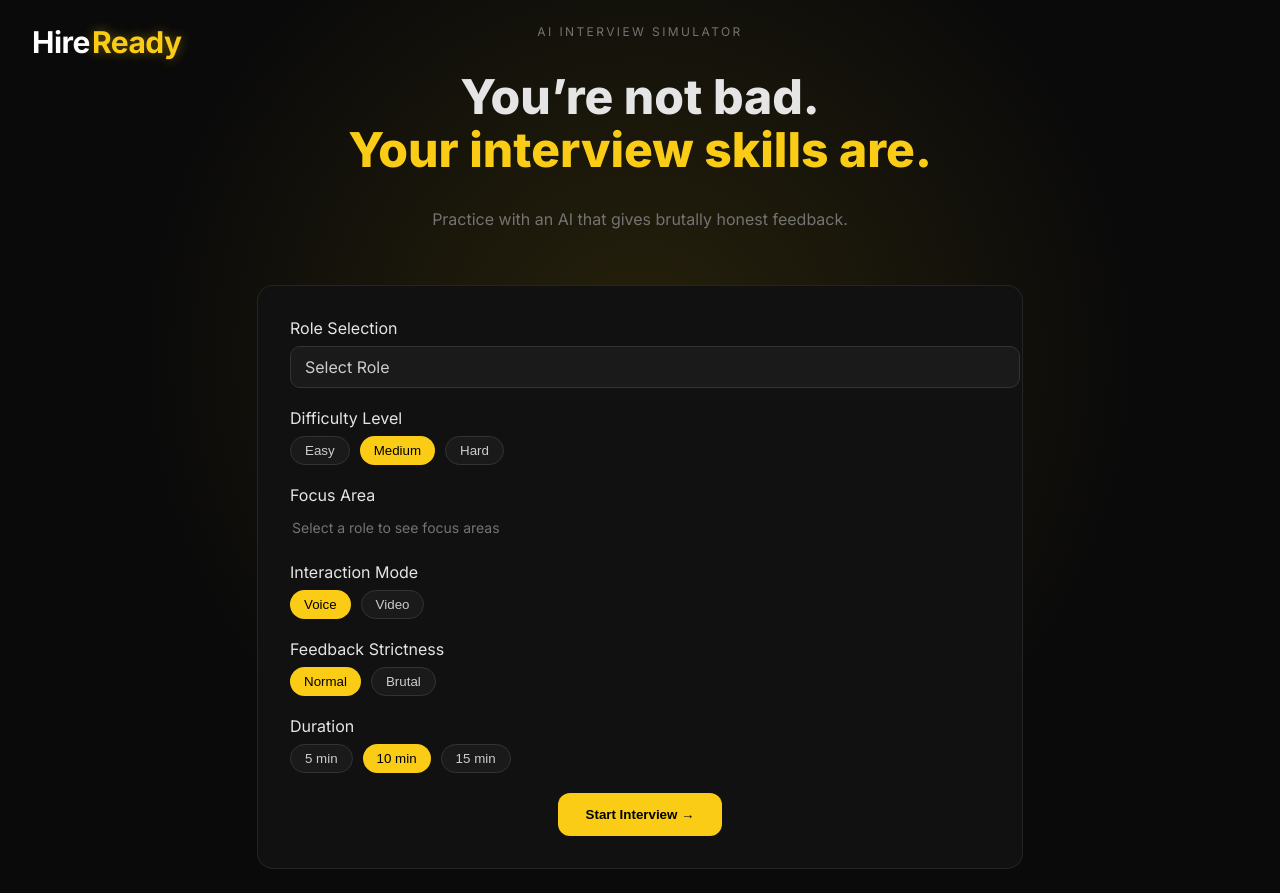
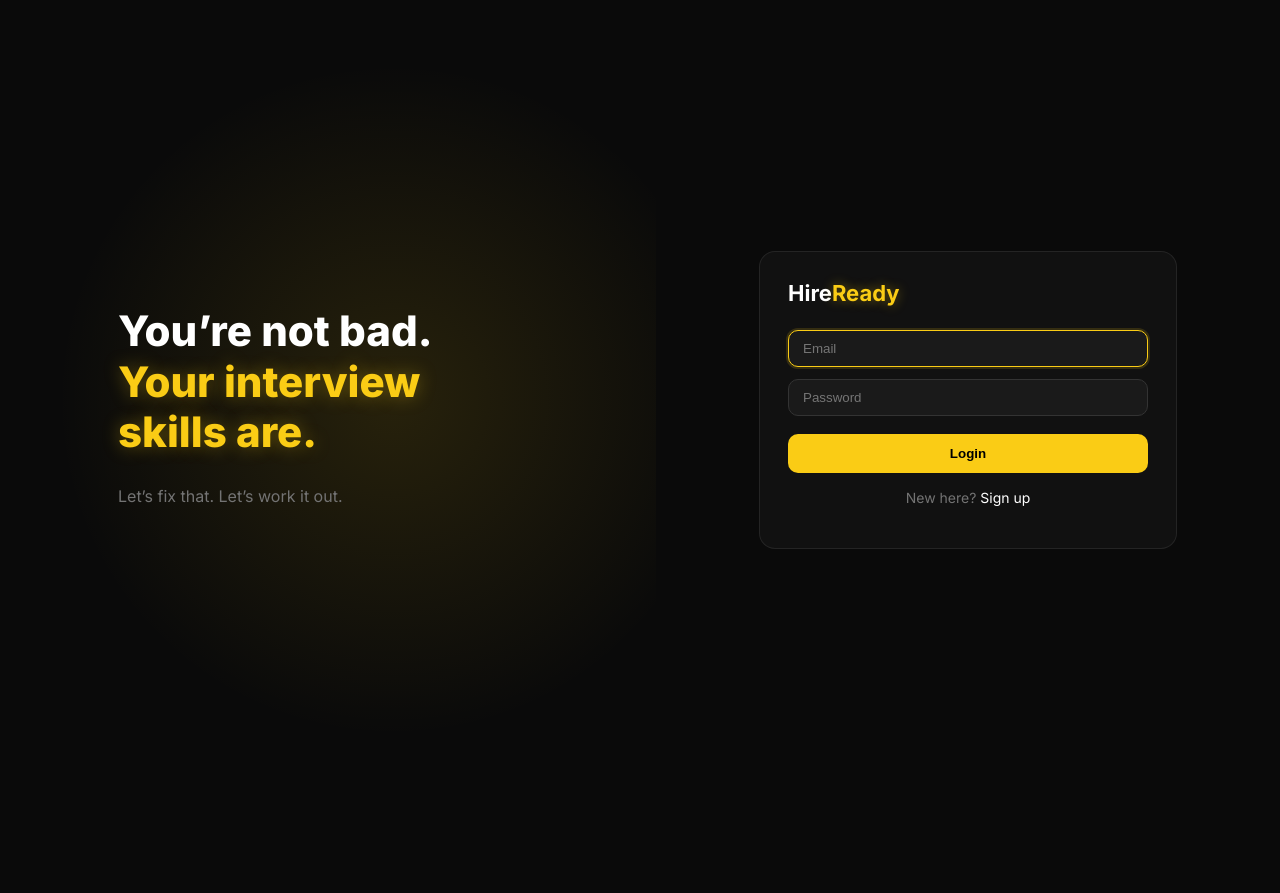
Before and after one commit to GamanaSathvika/HireReady, a React (Vite) app in the folder frontend/: page / in a window 1280 px wide. After the commit the page ends 800 px from the top, so only its background shows below. Built offline with nearby package versions, Linux system fonts and the light colour scheme.

Commit message:
login/signup page created

```diff
--- a/frontend/src/App.jsx
+++ b/frontend/src/App.jsx
@@ -1,59 +1,52 @@
 import { AnimatePresence, motion } from 'framer-motion'
-import { useEffect, useMemo, useState } from 'react'
+import { useEffect, useState } from 'react'
 import { buildMockFeedback } from './mocks/mockFeedback'
 import { FeedbackScreen } from './screens/FeedbackScreen'
 import { InterviewScreen } from './screens/InterviewScreen'
 import { LandingScreen } from './screens/LandingScreen'
 import { ProcessingScreen } from './screens/ProcessingScreen'
-
-const screens = {
-  landing: LandingScreen,
-  interview: InterviewScreen,
-  processing: ProcessingScreen,
-  feedback: FeedbackScreen,
-}
+import { LoginScreen } from './screens/LoginScreen'
+import { SignupScreen } from './screens/SignupScreen'
 
 export default function App() {
-  const [screen, setScreen] = useState('landing')
+  const [screen, setScreen] = useState('login')
   const [feedback, setFeedback] = useState(null)
   const [interviewConfig, setInterviewConfig] = useState(null)
 
   const MotionDiv = motion.div
-  const Screen = useMemo(() => screens[screen] ?? LandingScreen, [screen])
 
-  // 🔥 NAVIGATION FUNCTION (push to browser history)
+  // 🔥 NAVIGATION
   function navigate(nextScreen) {
     window.history.pushState({ screen: nextScreen }, '', '')
     setScreen(nextScreen)
   }
 
-  // 🔥 HANDLE BROWSER BACK BUTTON
+  // 🔥 BACK BUTTON
   useEffect(() => {
     const handlePopState = (event) => {
       if (event.state?.screen) {
         setScreen(event.state.screen)
       } else {
-        setScreen('landing')
+        setScreen('login')
       }
     }
 
     window.addEventListener('popstate', handlePopState)
-
     return () => window.removeEventListener('popstate', handlePopState)
   }, [])
 
-  // 🔥 INITIAL STATE SYNC
+  // 🔥 INITIAL STATE
   useEffect(() => {
-    window.history.replaceState({ screen: 'landing' }, '')
+    window.history.replaceState({ screen: 'login' }, '')
   }, [])
 
-  // 🔥 PROCESSING → FEEDBACK FLOW
+  // 🔥 PROCESSING FLOW
   useEffect(() => {
     if (screen !== 'processing') return
 
     const id = window.setTimeout(() => {
       setFeedback(buildMockFeedback())
-      navigate('feedback') // 🔥 IMPORTANT: use navigate
+      navigate('feedback')
     }, 2000)
 
     return () => window.clearTimeout(id)
@@ -62,7 +55,7 @@ export default function App() {
   function reset() {
     setFeedback(null)
     setInterviewConfig(null)
-    navigate('landing') // 🔥 IMPORTANT
+    navigate('landing')
   }
 
   return (
@@ -76,12 +69,28 @@ export default function App() {
           transition={{ duration: 0.25, ease: [0.2, 0.9, 0.2, 1] }}
         >
 
+          {/* LOGIN */}
+          {screen === 'login' && (
+            <LoginScreen
+              onLogin={() => navigate('landing')}
+              onSwitchToSignup={() => navigate('signup')} // ✅ FIXED
+            />
+          )}
+
+          {/* SIGNUP ✅ NEW */}
+          {screen === 'signup' && (
+            <SignupScreen
+              onSignup={() => navigate('landing')}
+              onSwitchToLogin={() => navigate('login')} // ✅ FIXED
+            />
+          )}
+
           {/* LANDING */}
           {screen === 'landing' && (
             <LandingScreen
               onStart={(cfg) => {
                 setInterviewConfig(cfg ?? null)
-                navigate('interview') // 🔥 FIXED
+                navigate('interview')
               }}
             />
           )}
@@ -91,7 +100,7 @@ export default function App() {
             <InterviewScreen
               config={interviewConfig}
               onAnswerCaptured={() => {
-                navigate('processing') // 🔥 FIXED
+                navigate('processing')
               }}
             />
           )}
--- a/frontend/src/index.css
+++ b/frontend/src/index.css
@@ -83,6 +83,7 @@ body {
 
 .heading h1 span {
   display: block;
+  font-size: 25px;
 }
 
 .highlight {
@@ -337,3 +338,155 @@ body {
   border: 1px solid rgba(255,255,255,0.14);
   padding: 12px 14px;
 }
+
+/* ===== LOGIN PAGE ===== */
+
+.login-page {
+  min-height: 100vh;
+  display: flex;
+  background: #0a0a0a;
+}
+
+/* LEFT SIDE */
+.login-left {
+  flex: 1;
+  display: flex;
+  align-items: center;
+  justify-content: center;
+  padding: 40px;
+
+  /* subtle glow same as your theme */
+  background-image:
+    radial-gradient(circle at 60% 50%, rgba(250, 204, 21, 0.12), transparent 60%);
+}
+
+.quote-box {
+  max-width: 420px;
+}
+
+.quote-box h1 {
+  font-size: 42px;
+  font-weight: 800;
+  line-height: 1.2;
+  color: #ffffff;
+}
+
+.quote-box h1 span {
+  color: #facc15;
+  text-shadow: 0 0 18px rgba(250, 204, 21, 0.35);
+}
+
+.tagline {
+  margin-top: 16px;
+  color: #737373;
+  font-size: 16px;
+}
+
+/* RIGHT SIDE */
+.login-right {
+  flex: 1;
+  display: flex;
+  align-items: center;
+  justify-content: center;
+  padding: 24px;
+}
+
+/* CARD */
+.login-card {
+  width: 100%;
+  max-width: 360px;
+  background: #111111;
+  border-radius: 16px;
+  padding: 28px;
+  border: 1px solid rgba(255, 255, 255, 0.08);
+}
+
+/* BRAND */
+.login-brand {
+  font-size: 22px;
+  font-weight: 700;
+  margin-bottom: 24px;
+}
+
+/* FORM */
+.login-form {
+  display: flex;
+  flex-direction: column;
+  gap: 12px;
+}
+
+.login-input {
+  background: #1a1a1a;
+  border: 1px solid #333;
+  border-radius: 10px;
+  padding: 10px 14px;
+  color: #ccc;
+  outline: none;
+  transition: all 0.2s ease;
+}
+
+.login-input:focus {
+  border-color: #facc15;
+  box-shadow: 0 0 0 2px rgba(250, 204, 21, 0.15);
+}
+
+/* BUTTON */
+.login-btn {
+  margin-top: 6px;
+  background: #facc15;
+  color: black;
+  padding: 12px;
+  border-radius: 10px;
+  font-weight: 600;
+  border: none;
+  cursor: pointer;
+  transition: all 0.25s ease;
+}
+
+.login-btn:hover {
+  transform: scale(1.03);
+  box-shadow: 0 0 20px rgba(250, 204, 21, 0.4);
+}
+
+/* FOOTER */
+.login-footer {
+  margin-top: 16px;
+  text-align: center;
+  color: #737373;
+  font-size: 14px;
+}
+
+.login-footer span {
+  color: #ffffff;
+  cursor: pointer;
+}
+
+.login-footer span:hover {
+  text-decoration: underline;
+}
+
+/* ===== MOBILE ===== */
+
+@media (max-width: 768px) {
+  .login-page {
+    flex-direction: column;
+  }
+
+  .login-left {
+    display: none; /* clean mobile view */
+  }
+
+  .login-right {
+    flex: none;
+    width: 100%;
+  }
+}
+.login-footer span {
+  color: #ffffff;
+  cursor: pointer;
+  transition: all 0.2s ease;
+}
+
+.login-footer span:hover {
+  color: #facc15;
+}
--- a/frontend/src/screens/LandingScreen.jsx
+++ b/frontend/src/screens/LandingScreen.jsx
@@ -62,8 +62,8 @@ export function LandingScreen({ onStart }) {
           <div className="tag">AI INTERVIEW SIMULATOR</div>
 
           <h1>
-            <span>You’re not bad.</span>
-            <span className="highlight">Your interview skills are.</span>
+            <span>Set your role, difficulty, and mode before starting.</span>
+            <span className="highlight">Let’s get you ready</span>
           </h1>
 
           <p>Practice with an AI that gives brutally honest feedback.</p>
--- /dev/null
+++ b/frontend/src/screens/LoginScreen.jsx
@@ -0,0 +1,86 @@
+import { motion } from 'framer-motion'
+import { useState } from 'react'
+
+export function LoginScreen({ onLogin, onSwitchToSignup }) {
+  const [email, setEmail] = useState('')
+  const [password, setPassword] = useState('')
+
+  function handleSubmit(e) {
+    e.preventDefault()
+    if (!email || !password) return
+
+    onLogin({ email })
+  }
+
+  return (
+    <div className="login-page">
+
+      {/* LEFT SIDE - QUOTE */}
+      <div className="login-left">
+        <div className="quote-box">
+          <h1>
+            You’re not bad.<br />
+            <span>Your interview skills are.</span>
+          </h1>
+
+          <p className="tagline">
+            Let’s fix that. Let’s work it out.
+          </p>
+        </div>
+      </div>
+
+      {/* RIGHT SIDE - FORM */}
+      <div className="login-right">
+
+        <motion.div
+          initial={{ opacity: 0, y: 12 }}
+          animate={{ opacity: 1, y: 0 }}
+          transition={{ duration: 0.3 }}
+          className="login-card"
+        >
+
+          {/* BRAND */}
+          <div className="login-brand">
+            <span className="brand-white">Hire</span>
+            <span className="brand-yellow">Ready</span>
+          </div>
+
+          {/* FORM */}
+          <form onSubmit={handleSubmit} className="login-form">
+
+            <input
+              type="email"
+              placeholder="Email"
+              value={email}
+              onChange={(e) => setEmail(e.target.value)}
+              className="login-input"
+              autoFocus
+            />
+
+            <input
+              type="password"
+              placeholder="Password"
+              value={password}
+              onChange={(e) => setPassword(e.target.value)}
+              className="login-input"
+            />
+
+            <button type="submit" className="login-btn">
+              Login
+            </button>
+
+          </form>
+
+          {/* SIGNUP SWITCH (FIXED 🔥) */}
+          <p className="login-footer">
+            New here?{' '}
+            <span onClick={onSwitchToSignup}>
+              Sign up
+            </span>
+          </p>
+
+        </motion.div>
+      </div>
+    </div>
+  )
+}
--- /dev/null
+++ b/frontend/src/screens/SignupScreen.jsx
@@ -0,0 +1,94 @@
+import { motion } from 'framer-motion'
+import { useState } from 'react'
+
+export function SignupScreen({ onSignup, onSwitchToLogin }) {
+  const [name, setName] = useState('')
+  const [email, setEmail] = useState('')
+  const [password, setPassword] = useState('')
+
+  function handleSubmit(e) {
+    e.preventDefault()
+    if (!name || !email || !password) return
+
+    onSignup({ name, email })
+  }
+
+  return (
+    <div className="login-page">
+
+      {/* LEFT SIDE - SAME STYLE */}
+      <div className="login-left">
+        <div className="quote-box">
+          <h1>
+            Start strong.<br />
+            <span>Build your interview edge.</span>
+          </h1>
+
+          <p className="tagline">
+            You’re one step away. Let’s begin.
+          </p>
+        </div>
+      </div>
+
+      {/* RIGHT SIDE */}
+      <div className="login-right">
+
+        <motion.div
+          initial={{ opacity: 0, y: 12 }}
+          animate={{ opacity: 1, y: 0 }}
+          transition={{ duration: 0.3 }}
+          className="login-card"
+        >
+
+          {/* BRAND */}
+          <div className="login-brand">
+            <span className="brand-white">Hire</span>
+            <span className="brand-yellow">Ready</span>
+          </div>
+
+          {/* FORM */}
+          <form onSubmit={handleSubmit} className="login-form">
+
+            <input
+              type="text"
+              placeholder="Full Name"
+              value={name}
+              onChange={(e) => setName(e.target.value)}
+              className="login-input"
+            />
+
+            <input
+              type="email"
+              placeholder="Email"
+              value={email}
+              onChange={(e) => setEmail(e.target.value)}
+              className="login-input"
+            />
+
+            <input
+              type="password"
+              placeholder="Password"
+              value={password}
+              onChange={(e) => setPassword(e.target.value)}
+              className="login-input"
+            />
+
+            <button type="submit" className="login-btn">
+              Sign up
+            </button>
+
+          </form>
+
+          {/* SWITCH BACK */}
+          <p className="login-footer">
+            Already have an account?{' '}
+            <span onClick={onSwitchToLogin}>
+              Login
+            </span>
+          </p>
+
+        </motion.div>
+      </div>
+    </div>
+  )
+}
```
Also changed, not shown: frontend/src/screens/InterviewScreen.jsx (+105 -41 lines).
